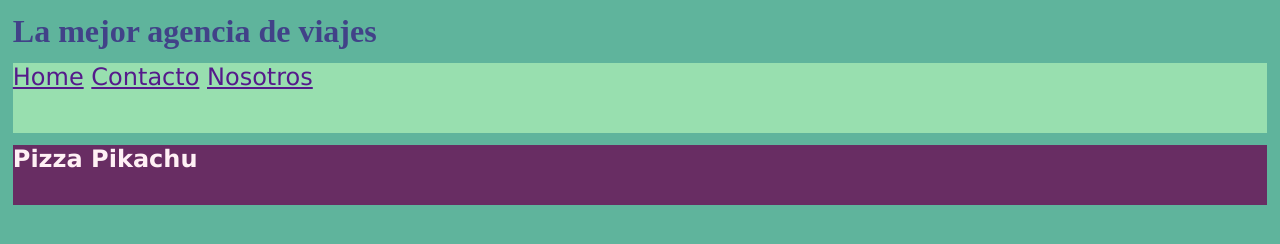
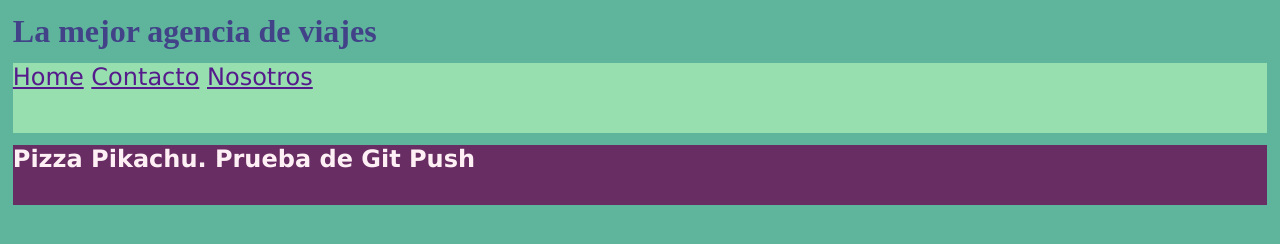
Before and after one commit to TheJomeister/Py052021, a plain HTML site: page index.html in a window 1280 px wide. Drawn offline with Linux system fonts and the light colour scheme.

Commit message:
Se inicializa proyecto

```diff
--- a/index.html
+++ b/index.html
@@ -22,6 +22,6 @@
 </body>
     <!--Este es un ejemplo de medidas relaticas absolutas-->
     <div id="example-relative"
-        <div>Pizza Pikachu</div>
+        <div>Pizza Pikachu. Prueba de Git Push</div>
     </div>
 </html>
```
